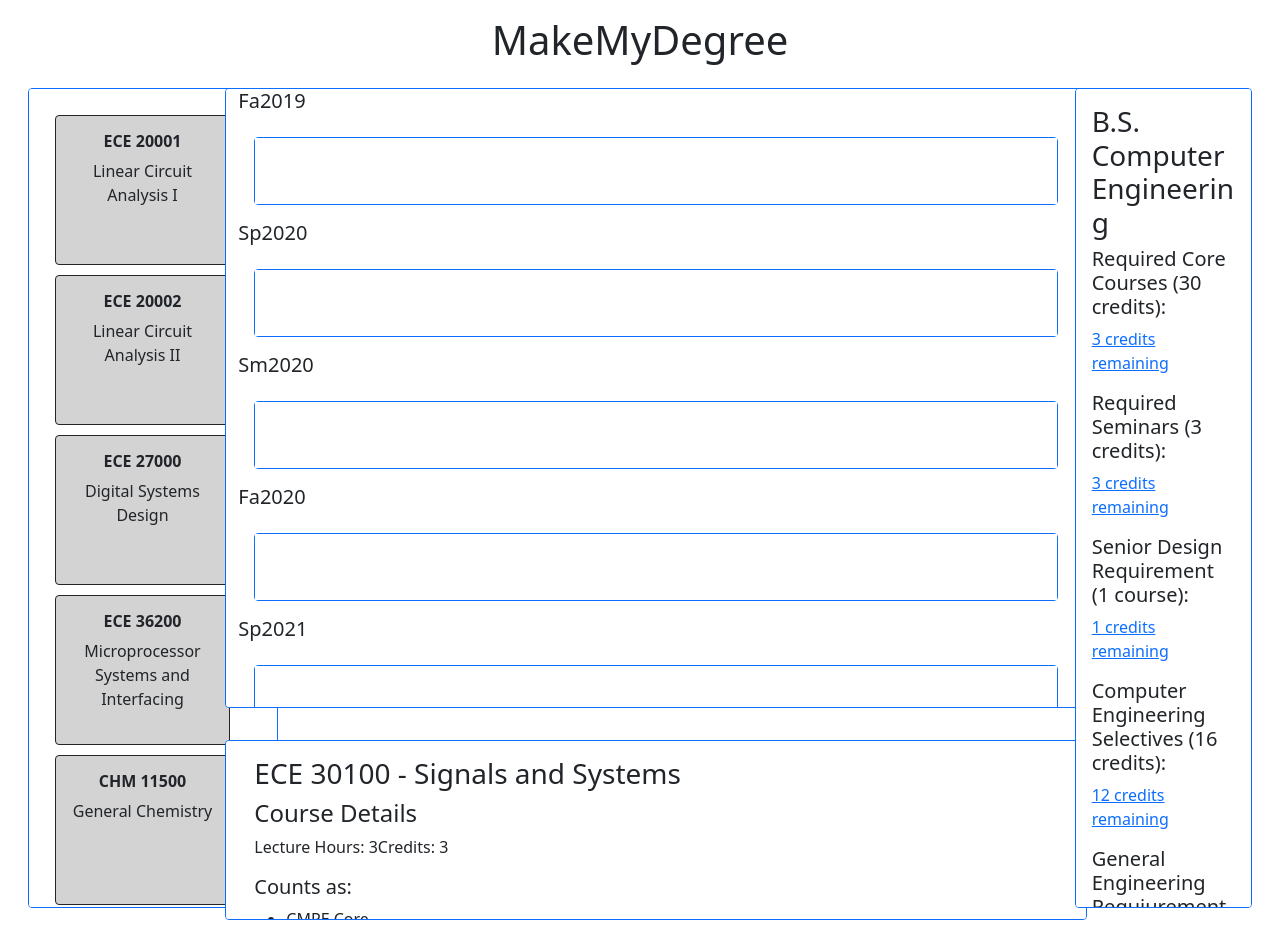
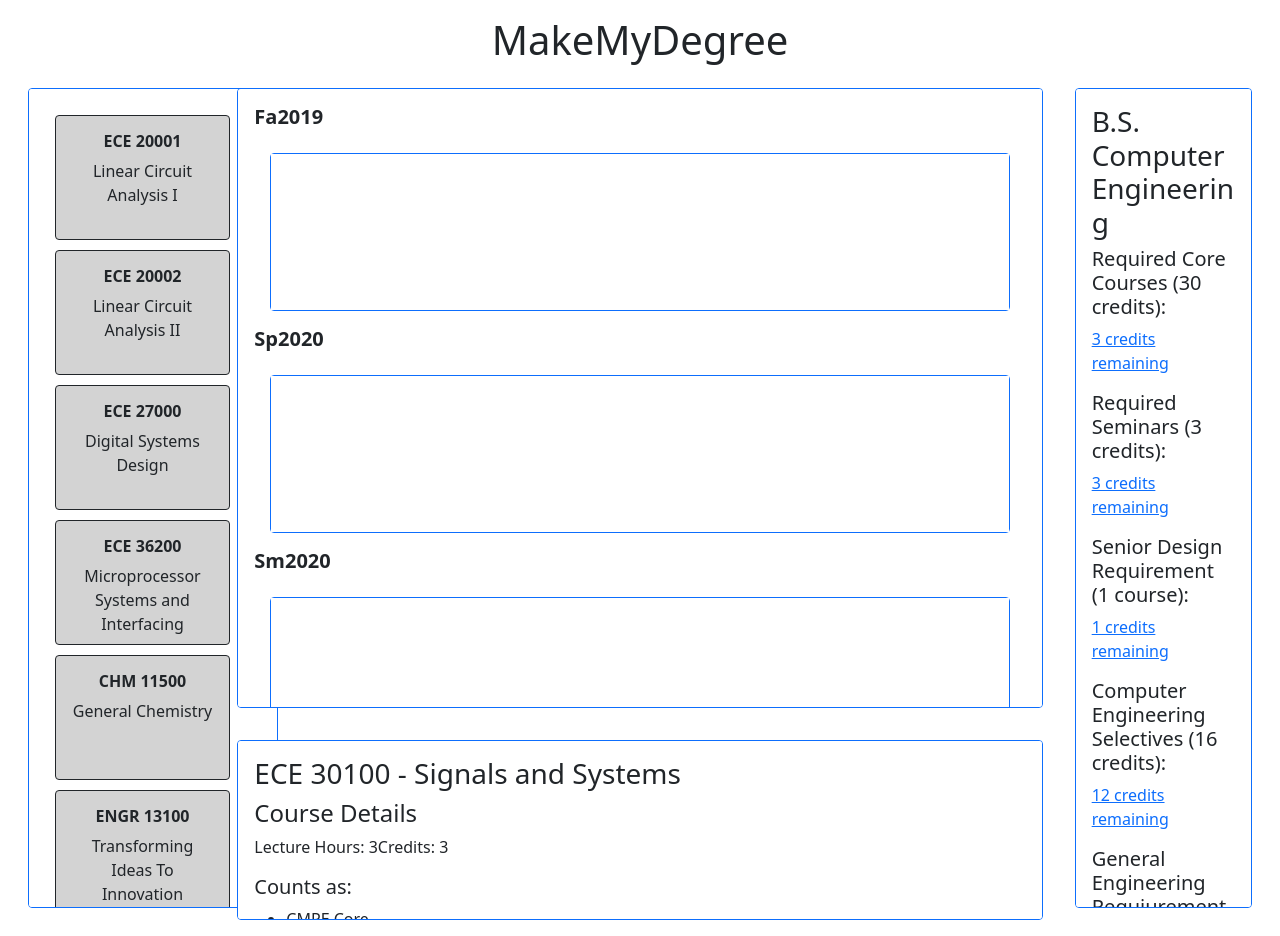
Before and after one commit to jadham2/MakeMyDegree, a React (Create React App) app in the folder frontend/: page / in a window 1280 px wide. Built offline with nearby package versions, Linux system fonts and the light colour scheme.

Commit message:
Made it really pretty holy crap

```diff
--- a/frontend/src/CourseCard.jsx
+++ b/frontend/src/CourseCard.jsx
@@ -13,9 +13,9 @@ function CourseCard (props) {
 
   const getItemStyle = (isDragging, draggableStyle) => ({
     userSelect: 'none',
-    margin: '0 0px 10px 0',
+    margin: '10px',
     width: '175px',
-    height: '150px',
+    height: '125px',
     background: isDragging ? 'lightgreen' : 'lightgrey',
     ...draggableStyle
   })
--- a/frontend/src/CoursePlanner.jsx
+++ b/frontend/src/CoursePlanner.jsx
@@ -76,33 +76,37 @@ function CoursePlanner () {
       <Col>
         <div style={{ display: 'flex' }}>
           <DragDropContext onDragEnd={onDragEnd}>
-            <Col xs={3} lg={2}>
+            <Col xs={4} lg={2}>
             <VerticalList id="allCourses" initialCourses={courseStates.allCourses} />
             </Col>
-            <Col xs={6} lg={8}>
+            <Col xs={4} lg={8}>
               <Row>
                 <Col>
                   <Row>
-                    <Card border="primary" className="m-3" style={{ 'flex-grow': 1, overflow: 'auto', 'max-height': 620 }}>
+                    <Col>
+                      <Card border="primary" className="m-3 p-3" style={{ 'flex-grow': 1, overflow: 'auto', 'max-height': 620 }}>
                         {Object.keys(courseStates).slice(1).map((id, index) => (
                           <>
-                        <h5>{id}</h5>
+                          <h5><strong>{id}</strong></h5>
                           <HorizontalList key={index} id={id} initialCourses={courseStates[id]} />
                           </>
                         ))}
                       </Card>
+                    </Col>
                   </Row>
-                  <Row lg={200}>
+                  <Row>
+                    <Col>
                       <Card border="primary" className="m-3" style={{ 'flex-grow': 1, overflow: 'auto', height: 180 }}>
                         <Card.Body>
                           {exampleDescription}
                         </Card.Body>
                       </Card>
+                    </Col>
                   </Row>
                 </Col>
               </Row>
             </Col>
-            <Col xs={3} lg={2}>
+            <Col xs={4} lg={2}>
               <Card border="primary" className="m-3" style={{ 'flex-grow': 1, overflow: 'auto', maxHeight: '820px' }}>
                 <Card.Body>
                   {exampleDegree}
--- a/frontend/src/HorizontalList.jsx
+++ b/frontend/src/HorizontalList.jsx
@@ -15,7 +15,7 @@ const Wrapper = styled.div`
   padding: $10px;
   user-select: none;
   transition: background-color 0.1s ease;
-  margin: $10px 0;
+  margin: $10px;
 `
 
 const DropZone = styled.div`
@@ -26,9 +26,9 @@ const DropZone = styled.div`
   */
   align-items: start;
   /* stop the list collapsing when empty */
-  min-width: 600px;
+  min-width: 100px;
   /* stop the list collapsing when it has no items */
-  min-height: 60px;
+  min-height: 150px;
 `
 
 const ScrollContainer = styled.div`
--- a/frontend/src/VerticalList.jsx
+++ b/frontend/src/VerticalList.jsx
@@ -11,11 +11,10 @@ function VerticalList (props) {
     initialCourses
   } = props
 
-  const grid = 10
+  // const grid = 10
 
   const getListStyle = (isDraggingOver) => ({
     background: isDraggingOver ? 'lightblue' : 'white',
-    padding: grid,
     width: '250px',
     overflowY: 'auto',
     maxHeight: '820px'
```
Lines whose indentation alone changed are shown as unchanged.
